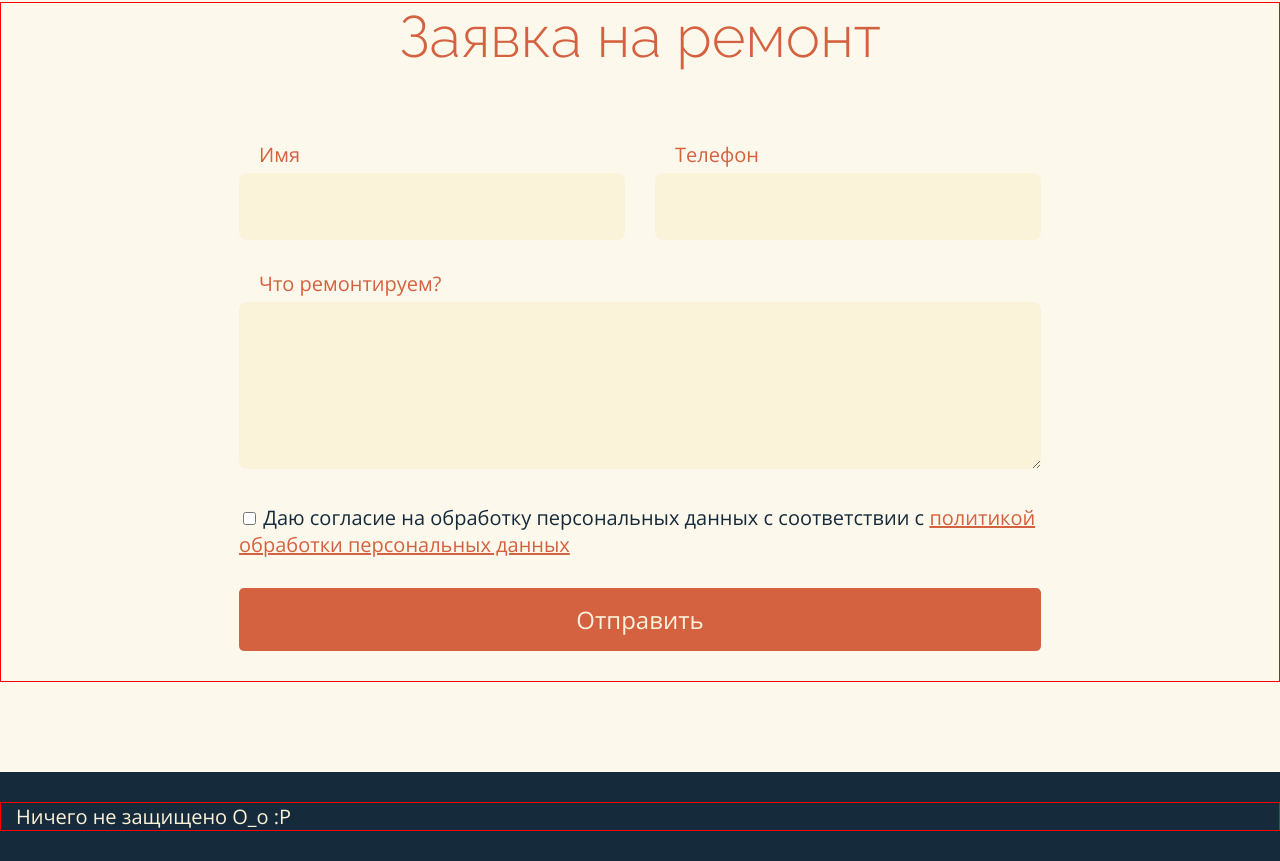
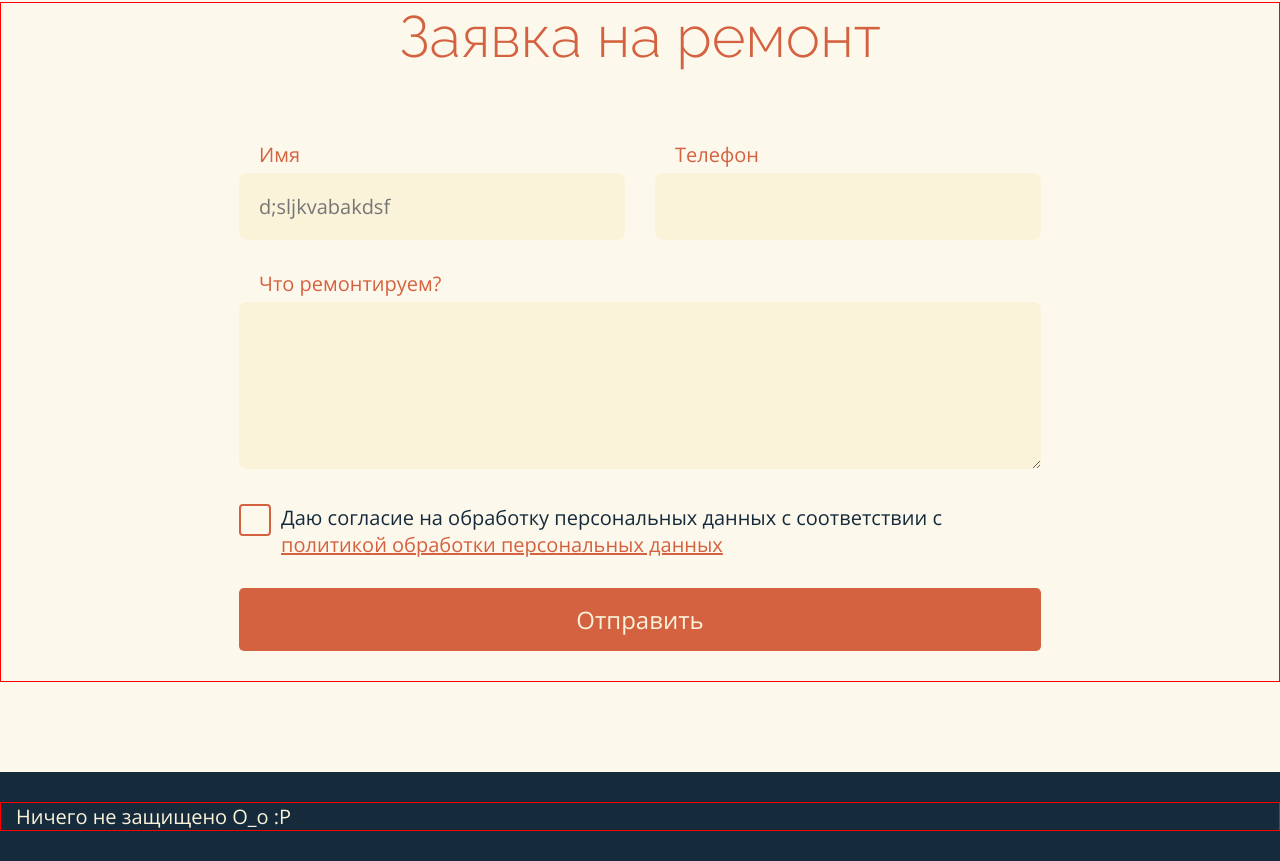
Before and after one commit to kaddem/2458-remcom-demidov, a plain HTML site: page www/index.html in a window 1280 px wide. Shown: the part 1586-2447 px from the top of the page. Drawn offline with Linux system fonts and the light colour scheme.

Commit message:
стилизация чекбокса

```diff
--- a/src/styles/blocks/_btn.scss
+++ b/src/styles/blocks/_btn.scss
@@ -10,6 +10,7 @@
   background-color: $color-accent;
   border-radius: 5px;
   border: none;
+  cursor: pointer;
 }
 
 .btn-tablet {
--- a/src/styles/blocks/_form.scss
+++ b/src/styles/blocks/_form.scss
@@ -34,13 +34,35 @@
   color: $color-accent;
 }
 
+.form-checkbox {
+  display: none;
+
+  &:checked + .form-checkbox-label:before {
+    background-color: $color-accent;
+  }
+}
+
 .form-checkbox-label {
+  display: flex;
   font-size: 20px;
   line-height: 27px;
   color: $color-dark;
 
   a {
     color: $color-accent;
+  }
+
+  &:before {
+    content: '';
+    flex-shrink: 0;
+    display: inline-block;
+    width: 32px;
+    height: 32px;
+    margin-right: 10px;
+    border: 2px solid $color-accent;
+    border-radius: 4px;
+    box-sizing: border-box;
+    cursor: pointer;
   }
 }
 
--- a/www/index.html
+++ b/www/index.html
@@ -90,7 +90,7 @@
         <form action="#" class="form">
           <div class="form-field form-field-half">
             <label for="name" class="form-label">Имя</label>
-            <input id="name" type="text" class="form-input">
+            <input id="name" type="text" class="form-input" placeholder="d;sljkvabakdsf">
           </div>
           <div class="form-field form-field-half">
             <label for="phone" class="form-label">Телефон</label>
@@ -103,8 +103,10 @@
           <div class="form-field">
             <input id="confirm" type="checkbox" class="form-checkbox">
             <label for="confirm" class="form-checkbox-label">
-              Даю согласие на обработку персональных данных с соответствии с
-              <a href="#">политикой обработки персональных данных</a>
+              <span>
+                Даю согласие на обработку персональных данных с соответствии с
+                <a href="#">политикой обработки персональных данных</a>
+              </span>
             </label>
           </div>
           <div class="form-field">
@@ -122,7 +124,6 @@
     </div>
   </footer>
 
-
   <script src="scripts/script.js"></script>
 </body>
 
--- a/www/scripts/script.js
+++ b/www/scripts/script.js
@@ -1 +1,51 @@
-console.log('script work!');
+let actor;
+
+console.log(actor);
+
+actor = 'Майкл Киттон';
+
+console.log(actor);
+
+actor = 34;
+
+console.log(actor);
+
+const Pi = 3.14;
+
+console.log(Pi);
+
+let petArray = [];
+
+console.log(petArray.length);
+
+
+let a = 10;
+
+a = a + 1;
+
+console.log(a);
+
+a++;
+
+console.log(a);
+
+a = a - 1;
+
+console.log(a);
+
+a--;
+
+console.log(a);
+
+console.log(2 !== '2');
+
+
+let nameMember = ' ';
+
+console.log(nameMember);
+
+if (petArray.length) {
+  console.log('В массиве есть элементы');
+} else {
+  console.log('Массив пуст');
+}
```
Also changed, not shown: www/style/style.css.
